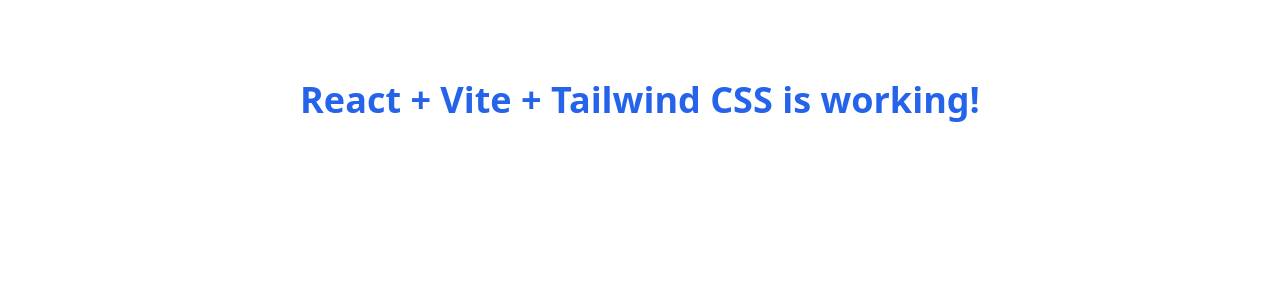
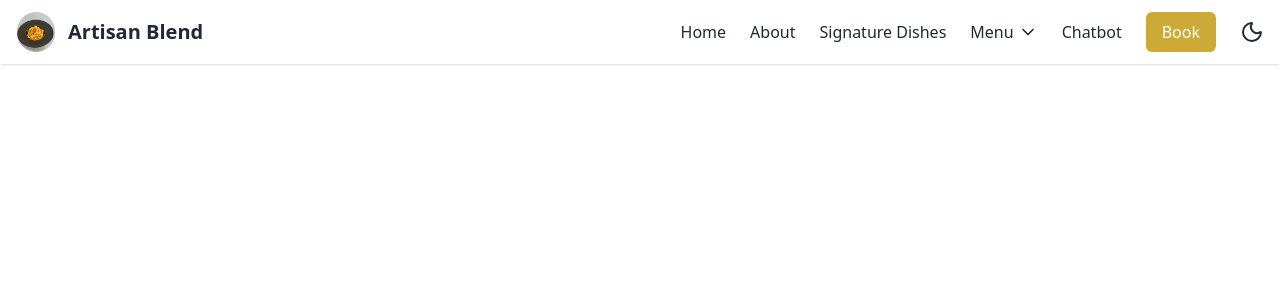
Before and after one commit to dopi95/ArtisanBlend-Restaurant-App, a React (Vite) app: page / in a window 1280 px wide. Shown: the top 300 px of the page. Built offline with nearby package versions, Linux system fonts and the light colour scheme.

Commit message:
Add header component

```diff
--- a/package.json
+++ b/package.json
@@ -12,8 +12,11 @@
     "deploy": "gh-pages -d dist"
   },
   "dependencies": {
+    "framer-motion": "^12.23.3",
+    "lucide-react": "^0.525.0",
     "react": "^19.1.0",
-    "react-dom": "^19.1.0"
+    "react-dom": "^19.1.0",
+    "react-scroll": "^1.9.3"
   },
   "devDependencies": {
     "@eslint/js": "^9.30.1",
--- a/src/App.jsx
+++ b/src/App.jsx
@@ -1,7 +1,11 @@
+
+import Header from './components/Header';
+
 export default function App() {
   return (
-    <h1 className="text-4xl font-bold text-center mt-20 text-blue-600">
-      React + Vite + Tailwind CSS is working!
-    </h1>
+     <div className="min-h-screen bg-white dark:bg-gray-900 text-gray-900 dark:text-gray-100">
+      <Header />
+      {/* Other components */}
+    </div>
   );
 }
--- /dev/null
+++ b/src/components/Header.jsx
@@ -0,0 +1,192 @@
+import React, { useState, useEffect, useRef } from 'react';
+import { Sun, Moon, Menu, X, ChevronDown } from 'lucide-react';
+import { Link } from 'react-scroll';
+import logo from '../../public/images/logo.png'
+
+export default function Header() {
+  const [theme, setTheme] = useState('light');
+  const [menuOpen, setMenuOpen] = useState(false);
+  const [dropdownClickOpen, setDropdownClickOpen] = useState(false);
+  const dropdownRef = useRef(null);
+
+  const navLinks = [
+    { label: 'Home', to: 'hero' },
+    { label: 'About', to: 'about' },
+    { label: 'Signature Dishes', to: 'signature' },
+    { label: 'Chatbot', to: 'chatbot' },
+  ];
+
+  const menuItems = ['Break Fast', 'Main-Dishes', 'Desserts', 'Drinks'];
+
+  useEffect(() => {
+    const storedTheme = localStorage.getItem('theme') || 'light';
+    setTheme(storedTheme);
+    document.documentElement.classList.toggle('dark', storedTheme === 'dark');
+  }, []);
+
+  const toggleTheme = () => {
+    const newTheme = theme === 'light' ? 'dark' : 'light';
+    setTheme(newTheme);
+    localStorage.setItem('theme', newTheme);
+    document.documentElement.classList.toggle('dark', newTheme === 'dark');
+  };
+
+  return (
+    <header className="fixed top-0 left-0 w-full z-50 bg-white dark:bg-gray-900 shadow transition-colors">
+      <div className="max-w-7xl mx-auto px-4 py-3 flex items-center justify-between">
+        {/* Logo */}
+        <div className="flex items-center space-x-3">
+          <img src={logo} alt="Artisan Blend Logo" className="h-10 w-10 object-contain" />
+          <span className="text-xl font-bold text-gray-800 dark:text-gray-100">Artisan Blend</span>
+        </div>
+
+        {/* Desktop Nav */}
+        <nav className="hidden md:flex items-center space-x-6 text-gray-800 dark:text-gray-100">
+          {/* Home, About, Signature Dishes */}
+          {navLinks
+            .filter(({ label }) => label !== 'Chatbot')
+            .map(({ label, to }) => (
+              <Link
+                key={label}
+                to={to}
+                smooth
+                duration={500}
+                className="cursor-pointer hover:text-[#CCAA35]"
+              >
+                {label}
+              </Link>
+            ))}
+
+          {/* Menu Dropdown */}
+          <div className="relative group" ref={dropdownRef}>
+            <button
+              onClick={() => setDropdownClickOpen(!dropdownClickOpen)}
+              className="flex items-center gap-1 hover:text-[#CCAA35]"
+            >
+              <span>Menu</span>
+              <ChevronDown className="w-5 h-5" />
+            </button>
+            <div
+              className={`absolute right-0 top-10 w-48 bg-white dark:bg-gray-800 shadow rounded-md p-2 space-y-1 z-50
+              ${dropdownClickOpen ? 'block' : 'hidden'} group-hover:block`}
+            >
+              {menuItems.map((item) => (
+                <Link
+                  key={item}
+                  to={`menu/${item.toLowerCase().replace(/\s+/g, '-')}`}
+                  smooth
+                  duration={500}
+                  className="block px-4 py-2 text-sm cursor-pointer hover:bg-gray-100 dark:hover:bg-gray-700 rounded"
+                  onClick={() => setDropdownClickOpen(false)}
+                >
+                  {item}
+                </Link>
+              ))}
+            </div>
+          </div>
+
+          {/* Chatbot */}
+          <Link
+            to="chatbot"
+            smooth
+            duration={500}
+            className="cursor-pointer hover:text-[#CCAA35]"
+          >
+            Chatbot
+          </Link>
+
+          {/* Book Button */}
+          <Link to="book" smooth duration={500}>
+            <button
+              className="px-4 py-2 rounded-md hover:opacity-90 transition"
+              style={{ backgroundColor: '#CCAA35', color: '#fff' }}
+            >
+              Book
+            </button>
+          </Link>
+
+          {/* Theme toggle */}
+          <button
+            onClick={toggleTheme}
+            className="ml-2 text-gray-800 dark:text-gray-100 hover:text-[#CCAA35]"
+          >
+            {theme === 'light' ? <Moon /> : <Sun />}
+          </button>
+        </nav>
+
+        {/* Mobile Toggle */}
+        <button
+          className="md:hidden text-gray-700 dark:text-white"
+          onClick={() => setMenuOpen(!menuOpen)}
+        >
+          {menuOpen ? <X /> : <Menu />}
+        </button>
+      </div>
+
+      {/* Mobile Nav */}
+      {menuOpen && (
+        <div className="md:hidden bg-white dark:bg-gray-900 px-4 pb-4 space-y-3 text-gray-800 dark:text-gray-100">
+          {navLinks.map(({ label, to }) => (
+            <Link
+              key={label}
+              to={to}
+              smooth
+              duration={500}
+              className="block py-2 border-b border-gray-200 dark:border-gray-700"
+              onClick={() => setMenuOpen(false)}
+            >
+              {label}
+            </Link>
+          ))}
+
+          {/* Mobile Dropdown Menu */}
+          <div ref={dropdownRef} className="relative">
+            <button
+              onClick={() => setDropdownClickOpen(!dropdownClickOpen)}
+              className="flex items-center gap-1 py-2"
+            >
+              <ChevronDown /> <span>Menu</span>
+            </button>
+            {dropdownClickOpen && (
+              <div className="mt-2 bg-white dark:bg-gray-800 shadow rounded-md p-2 space-y-1 z-50">
+                {menuItems.map((item) => (
+                  <Link
+                    key={item}
+                    to={`menu/${item.toLowerCase().replace(/\s+/g, '-')}`}
+                    smooth
+                    duration={500}
+                    className="block px-4 py-2 text-sm cursor-pointer hover:bg-gray-100 dark:hover:bg-gray-700 rounded"
+                    onClick={() => {
+                      setDropdownClickOpen(false);
+                      setMenuOpen(false);
+                    }}
+                  >
+                    {item}
+                  </Link>
+                ))}
+              </div>
+            )}
+          </div>
+
+          {/* Book */}
+          <Link to="book" smooth duration={500}>
+            <button
+              className="w-full mt-4 rounded-md"
+              style={{ backgroundColor: '#CCAA35', color: '#000' }}
+            >
+              Book
+            </button>
+          </Link>
+
+          {/* Theme toggle */}
+          <button
+            onClick={toggleTheme}
+            className="mt-2 text-gray-800 dark:text-gray-100 hover:text-[#CCAA35]"
+          >
+            {theme === 'light' ? <Moon /> : <Sun />}
+          </button>
+        </div>
+      )}
+    </header>
+  );
+}
--- a/tailwind.config.js
+++ b/tailwind.config.js
@@ -1,11 +1,13 @@
-/** @type {import('tailwindcss').Config} */
+// tailwind.config.js
 export default {
-  content: [
-    "./index.html",
-    "./src/**/*.{js,jsx,ts,tsx}"
-  ],
+  darkMode: 'class',
+  content: ['./index.html', './src/**/*.{js,jsx}'],
   theme: {
-    extend: {},
+    extend: {
+      colors: {
+        primary: '#C58F65', // Example primary color for Artisan Blend (you can change this)
+      },
+    },
   },
   plugins: [],
-}
+};
```
Also changed, not shown: public/images/logo.png (added), 1 other file (tests, documents, lock files or other folders).
